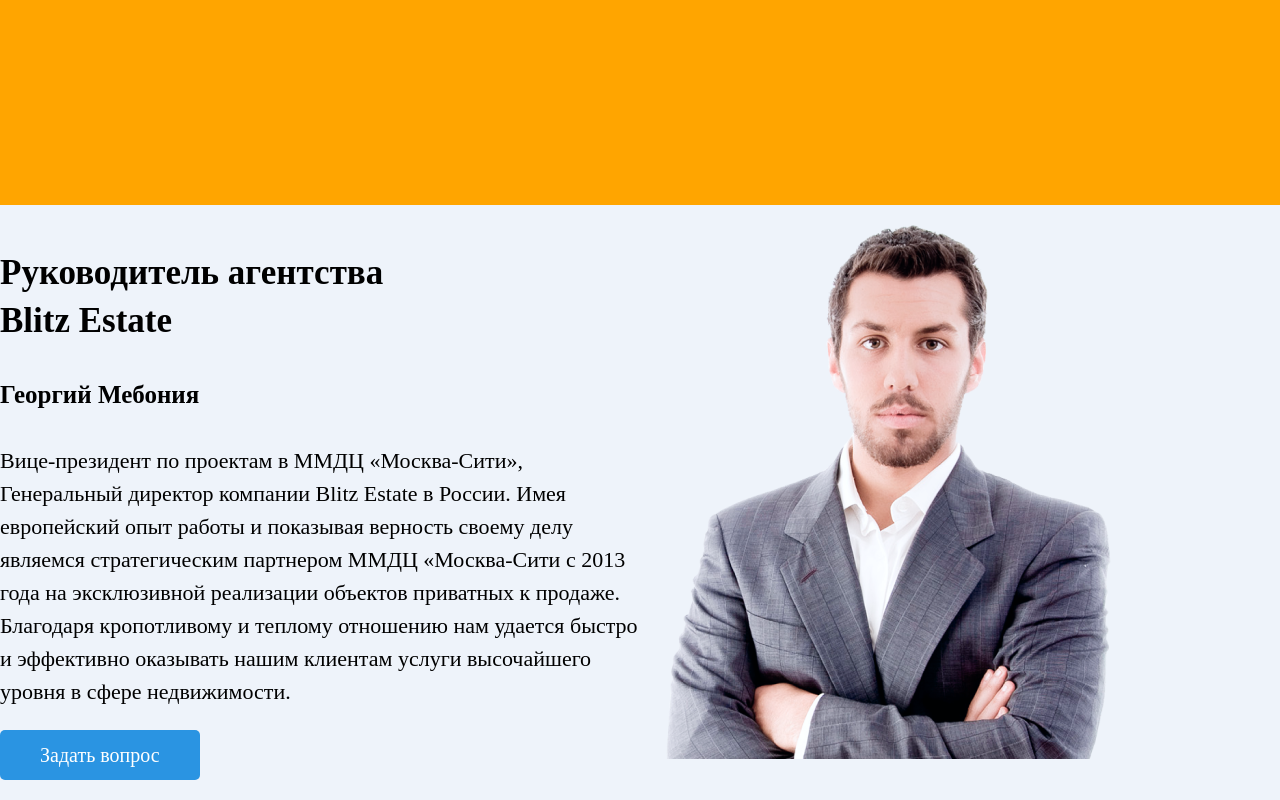
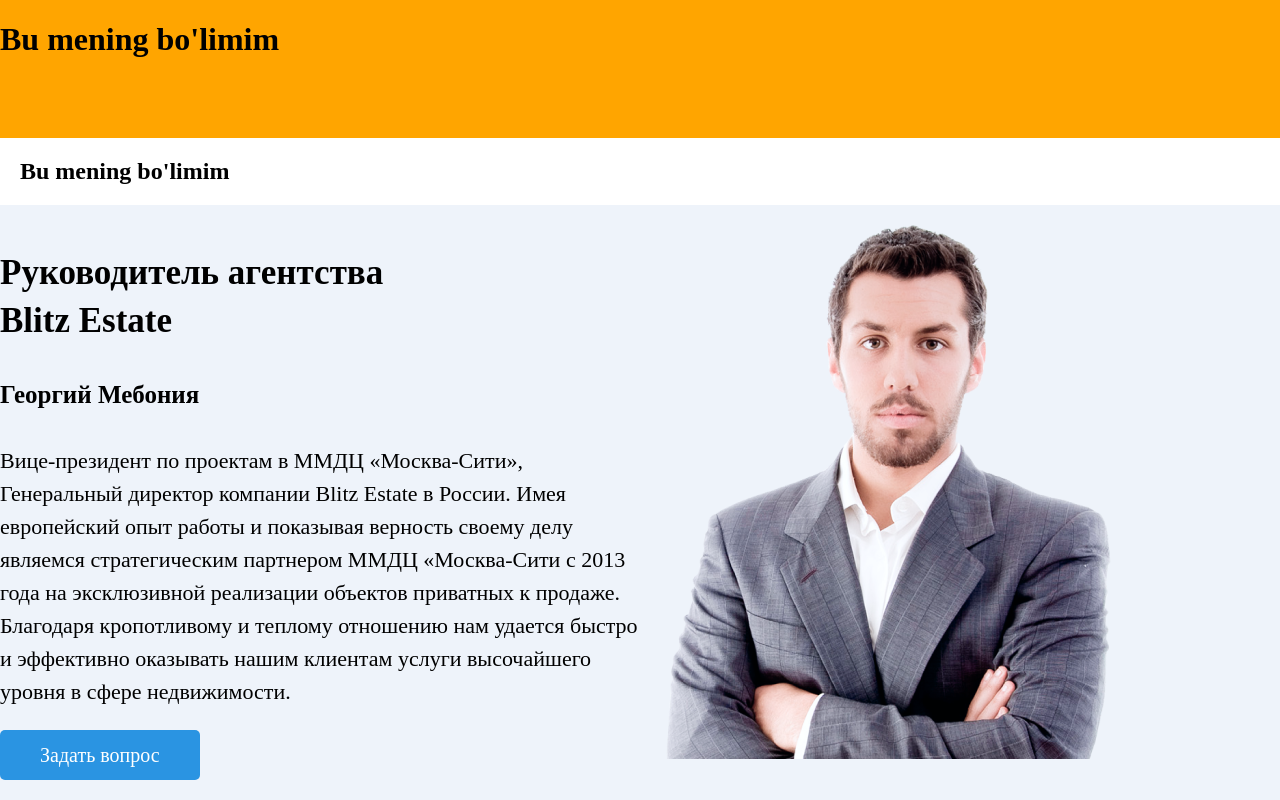
Before and after one commit to Navruzbek2103/Peach-g-Blitz-template, a plain HTML site: page index.html in a window 1280 px wide. Drawn offline with Linux system fonts and the light colour scheme.

Commit message:
Added heading elements

```diff
--- a/index.html
+++ b/index.html
@@ -12,7 +12,7 @@
 <body>
     <!-- HEADER START -->
     <header class="header">
-
+      <h1>Bu mening bo'limim</h1>
     </header>
     <!-- HEADER END -->
 
@@ -20,8 +20,9 @@
     <main>
         <!-- hero-section start -->
         <section class="hero">
-            <div class="container">
+          <div class="container">
 
+            <h2>Bu mening bo'limim</h2>
             </div>
         </section>
         <!-- hero-section end -->
```
